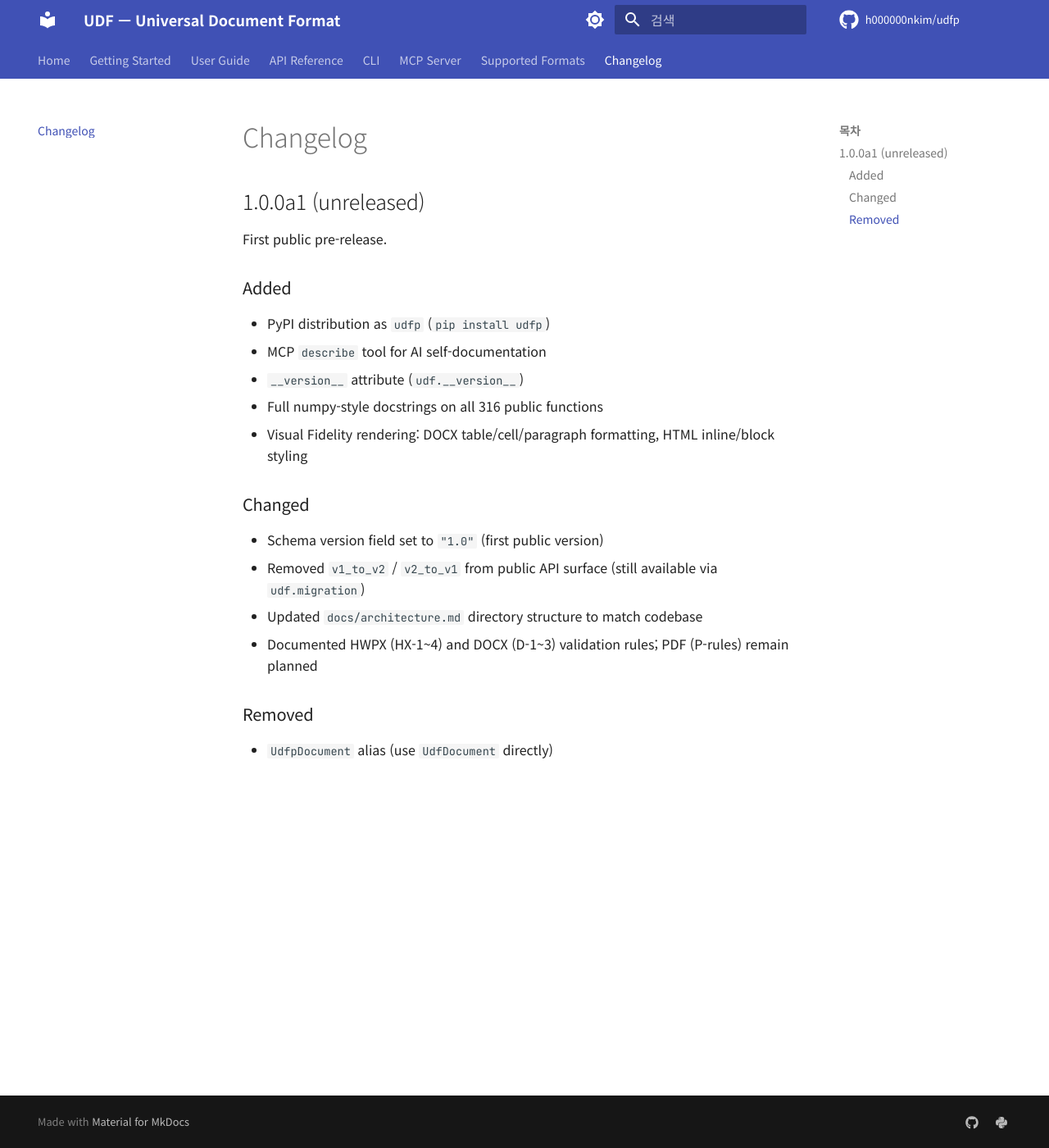
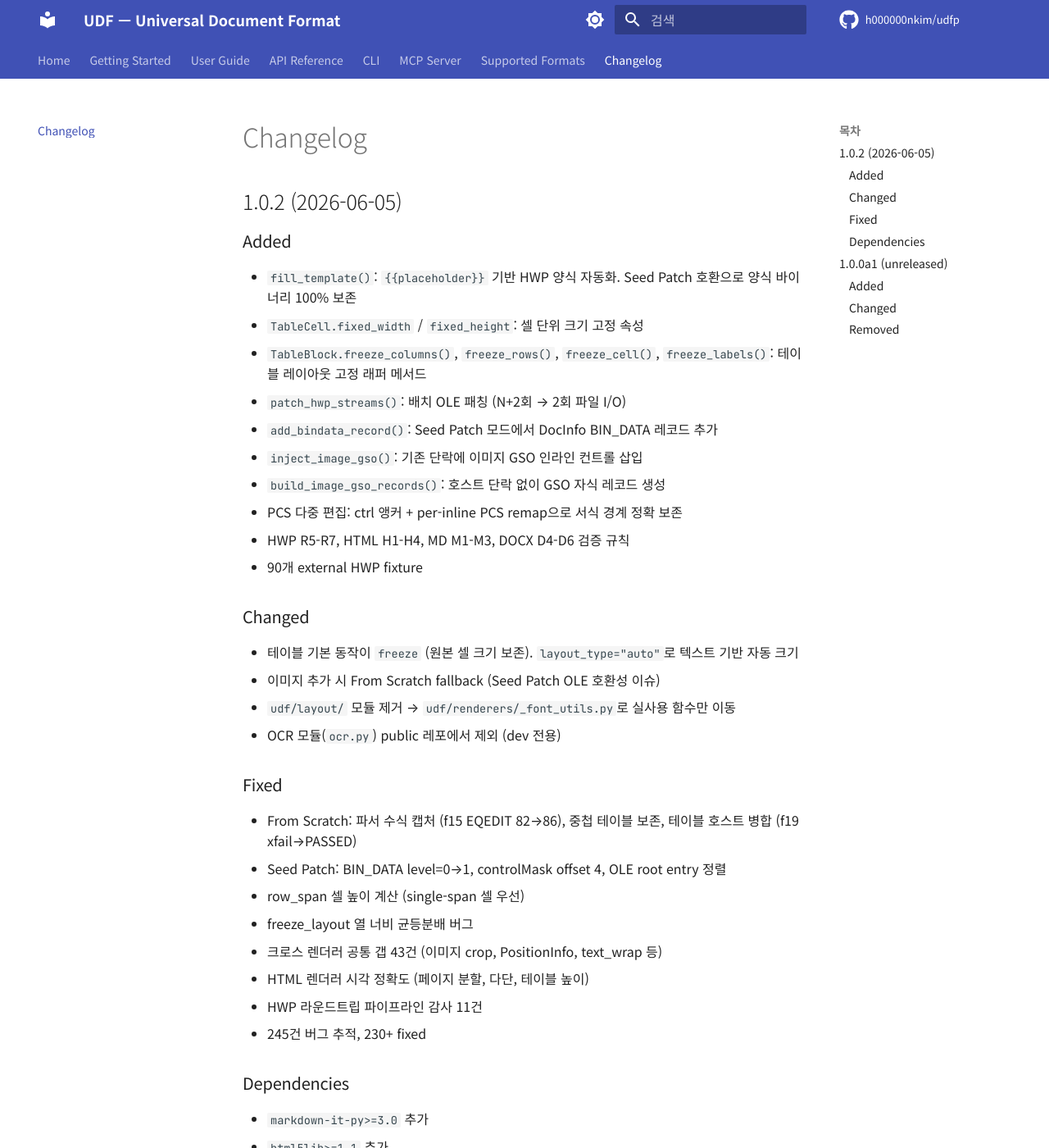
Before and after one commit to h000000nkim/udfp, an MkDocs documentation site: the page built from docs/changelog.md, in a window 1280 px wide and 1400 px high. Shown: the whole window at 82% size. Built offline with MkDocs 1.6.1 and Material for MkDocs 9.7.7, drawn with Linux system fonts in a browser that asks for light colours; comment, search, counter and statistics services are not loaded; some of the changed text lies outside the part shown.

Commit message:
Merge pull request #20 from h000000nkim/dev
Synced from udfp-dev@3494b07

```diff
--- a/docs/changelog.md
+++ b/docs/changelog.md
@@ -1,4 +1,39 @@
 # Changelog
+
+## 1.0.2 (2026-06-05)
+
+### Added
+- `fill_template()`: `{{placeholder}}` 기반 HWP 양식 자동화. Seed Patch 호환으로 양식 바이너리 100% 보존
+- `TableCell.fixed_width` / `fixed_height`: 셀 단위 크기 고정 속성
+- `TableBlock.freeze_columns()`, `freeze_rows()`, `freeze_cell()`, `freeze_labels()`: 테이블 레이아웃 고정 래퍼 메서드
+- `patch_hwp_streams()`: 배치 OLE 패칭 (N+2회 → 2회 파일 I/O)
+- `add_bindata_record()`: Seed Patch 모드에서 DocInfo BIN_DATA 레코드 추가
+- `inject_image_gso()`: 기존 단락에 이미지 GSO 인라인 컨트롤 삽입
+- `build_image_gso_records()`: 호스트 단락 없이 GSO 자식 레코드 생성
+- PCS 다중 편집: ctrl 앵커 + per-inline PCS remap으로 서식 경계 정확 보존
+- HWP R5-R7, HTML H1-H4, MD M1-M3, DOCX D4-D6 검증 규칙
+- 90개 external HWP fixture
+
+### Changed
+- 테이블 기본 동작이 `freeze` (원본 셀 크기 보존). `layout_type="auto"`로 텍스트 기반 자동 크기
+- 이미지 추가 시 From Scratch fallback (Seed Patch OLE 호환성 이슈)
+- `udf/layout/` 모듈 제거 → `udf/renderers/_font_utils.py`로 실사용 함수만 이동
+- OCR 모듈(`ocr.py`) public 레포에서 제외 (dev 전용)
+
+### Fixed
+- From Scratch: 파서 수식 캡처 (f15 EQEDIT 82→86), 중첩 테이블 보존, 테이블 호스트 병합 (f19 xfail→PASSED)
+- Seed Patch: BIN_DATA level=0→1, controlMask offset 4, OLE root entry 정렬
+- row_span 셀 높이 계산 (single-span 셀 우선)
+- freeze_layout 열 너비 균등분배 버그
+- 크로스 렌더러 공통 갭 43건 (이미지 crop, PositionInfo, text_wrap 등)
+- HTML 렌더러 시각 정확도 (페이지 분할, 다단, 테이블 높이)
+- HWP 라운드트립 파이프라인 감사 11건
+- 245건 버그 추적, 230+ fixed
+
+### Dependencies
+- `markdown-it-py>=3.0` 추가
+- `html5lib>=1.1` 추가
+- `freetype-py` 필수→optional 변경
 
 ## 1.0.0a1 (unreleased)
 
--- a/pyproject.toml
+++ b/pyproject.toml
@@ -4,7 +4,7 @@ build-backend = "hatchling.build"
 
 [project]
 name = "udfp"
-version = "1.0.1"
+version = "1.0.2"
 description = "Universal Document Format — parse, transform, and render HWP/HWPX/DOCX/PDF/MD documents through a unified Document Model"
 readme = "README.md"
 license = "BUSL-1.1"
```
